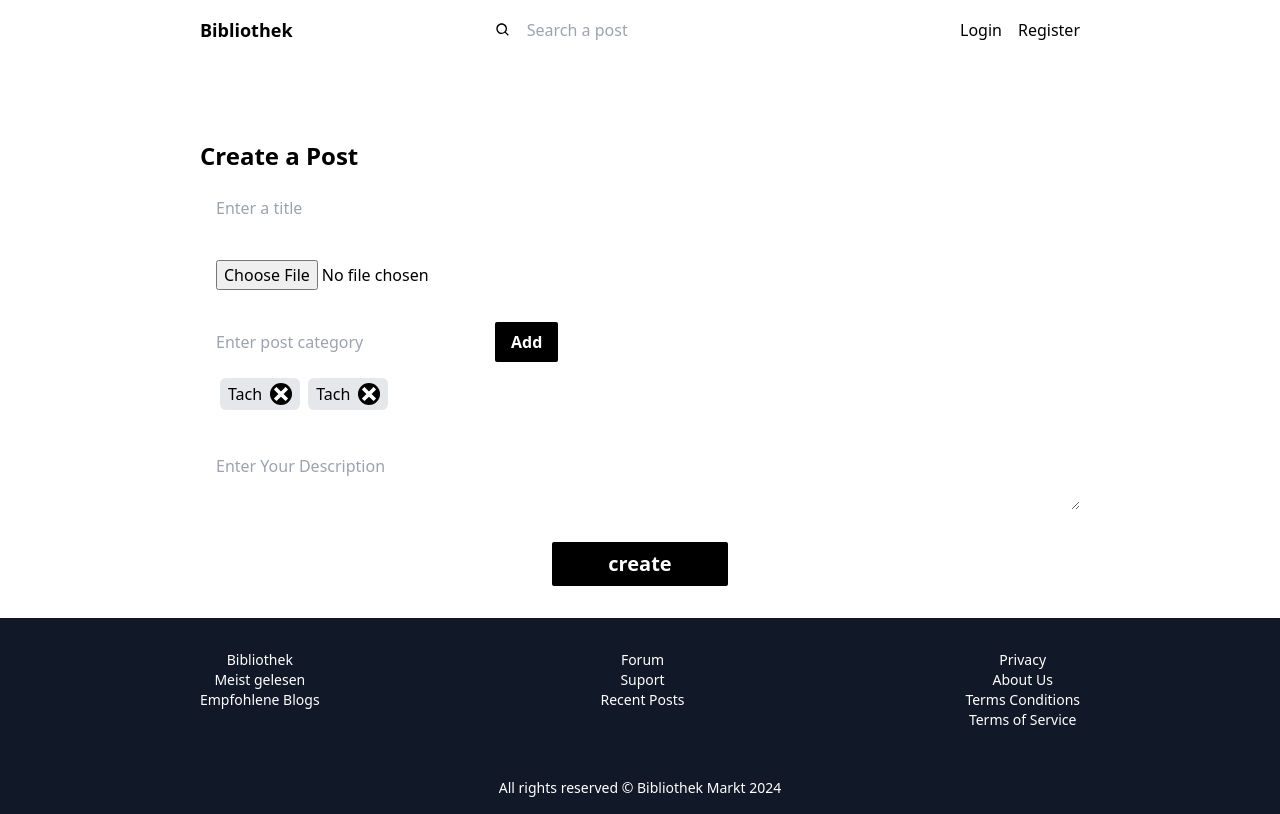
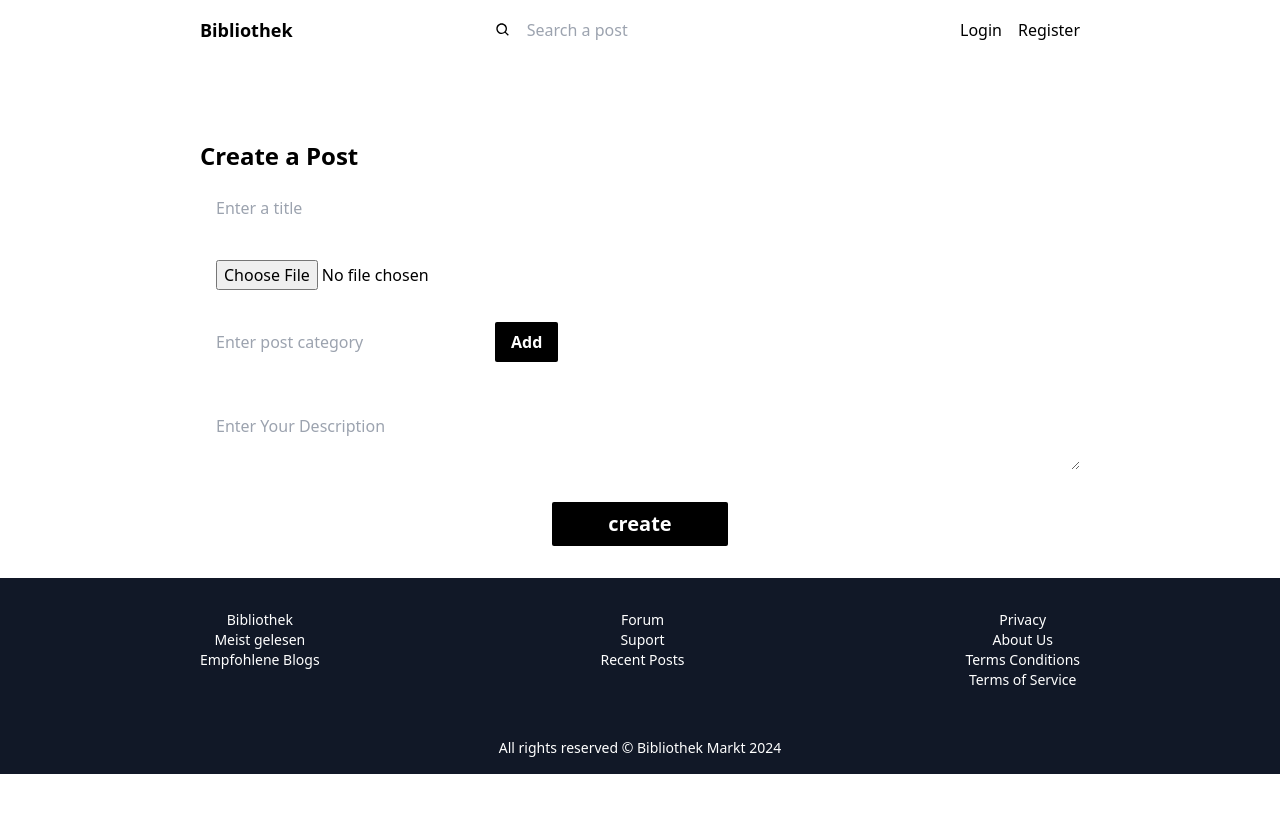
Before and after one commit to alisawiali/Biblothek-Spandau, a React (Vite) app in the folder frontend/: page /write in a window 1280 px wide. Built offline with nearby package versions, Linux system fonts and the light colour scheme.

Commit message:
Hooks (useState) hinzugefügt, um den Eingabewert der Kategorie (cat) und die Liste der Kategorien (cats) zu verwalten. Außerdem wurde eine Funktion addCategory() erstellt, um neue Kategorien hinzuzufügen, sowie eine leere Funktion deletCategroy() für das Löschen von Kategorien.

```diff
--- a/frontend/src/pages/CreatePost.jsx
+++ b/frontend/src/pages/CreatePost.jsx
@@ -1,12 +1,26 @@
-import React from "react";
+import React, { useState } from "react";
 import { Footer, Navbar } from "../compoents/UL";
 // Import icons aud dem reat icons
 import { ImCross } from "react-icons/im";
+
+//  Exporting  CreatePost
 const CreatePost = () => {
+  //  Hocks
+  const [cat, setCat] = useState("");
+  const [cats, setCats] = useState([]);
+
+  const deletCategroy = () => {};
+  //
+  const addCategory = () => {
+    let updateCats = [...cats];
+    updateCats.push(cat);
+    setCat("");
+    setCats(updateCats);
+  };
+
   return (
     <div>
       <Navbar />
-      {/*   <div className=" mx-auto mt-20 bg-gray-200 p-4"> */}
       <div className=" px-6 md:px-[200px] mt-20 ">
         <h1 className="font-bold md:text-2xl text-xl">Create a Post</h1>
         <form className="w-full flex flex-col space-y-4 md:space-y-8 mt-4  ">
@@ -22,25 +36,32 @@
                 type="text"
                 className="px-4 py-2 outline-none"
                 placeholder="Enter post category "
+                value={cat}
+                onChange={(e) => setCat(e.target.value)}
               />
-              <div className="bg-black text-white px-4 py-2 font-semibold cursor-pointer rounded-sm">
+              <div
+                onClick={addCategory}
+                className="bg-black text-white px-4 py-2 font-semibold cursor-pointer rounded-sm"
+              >
                 Add
               </div>
             </div>
             {/* categories */}
             <div className="flex px-4 mt-3">
-              <div className="flex justify-center items-center space-x-2 bg-gray-200 px-2 py-1 rounded-md m-1">
-                <p>Tach</p>
-                <p className="text-white bg-black rounded-full cursor-pointer p-1 text-sm ">
-                  <ImCross />
-                </p>
-              </div>
-              <div className="flex justify-center items-center space-x-2 bg-gray-200 px-2 py-1 rounded-md m-1">
-                <p>Tach</p>
-                <p className="text-white bg-black rounded-full cursor-pointer p-1 text-sm">
-                  <ImCross />
-                </p>
-              </div>
+              {cats?.map((items, id) => (
+                <div
+                  key={id}
+                  className="flex justify-center items-center space-x-2 bg-gray-200 px-2 py-1 rounded-md m-1"
+                >
+                  <p>{items}</p>
+                  <p
+                    onClick={deletCategroy}
+                    className="text-white bg-black rounded-full cursor-pointer p-1 text-sm "
+                  >
+                    <ImCross />
+                  </p>
+                </div>
+              ))}
             </div>
           </div>
           <textarea
```
